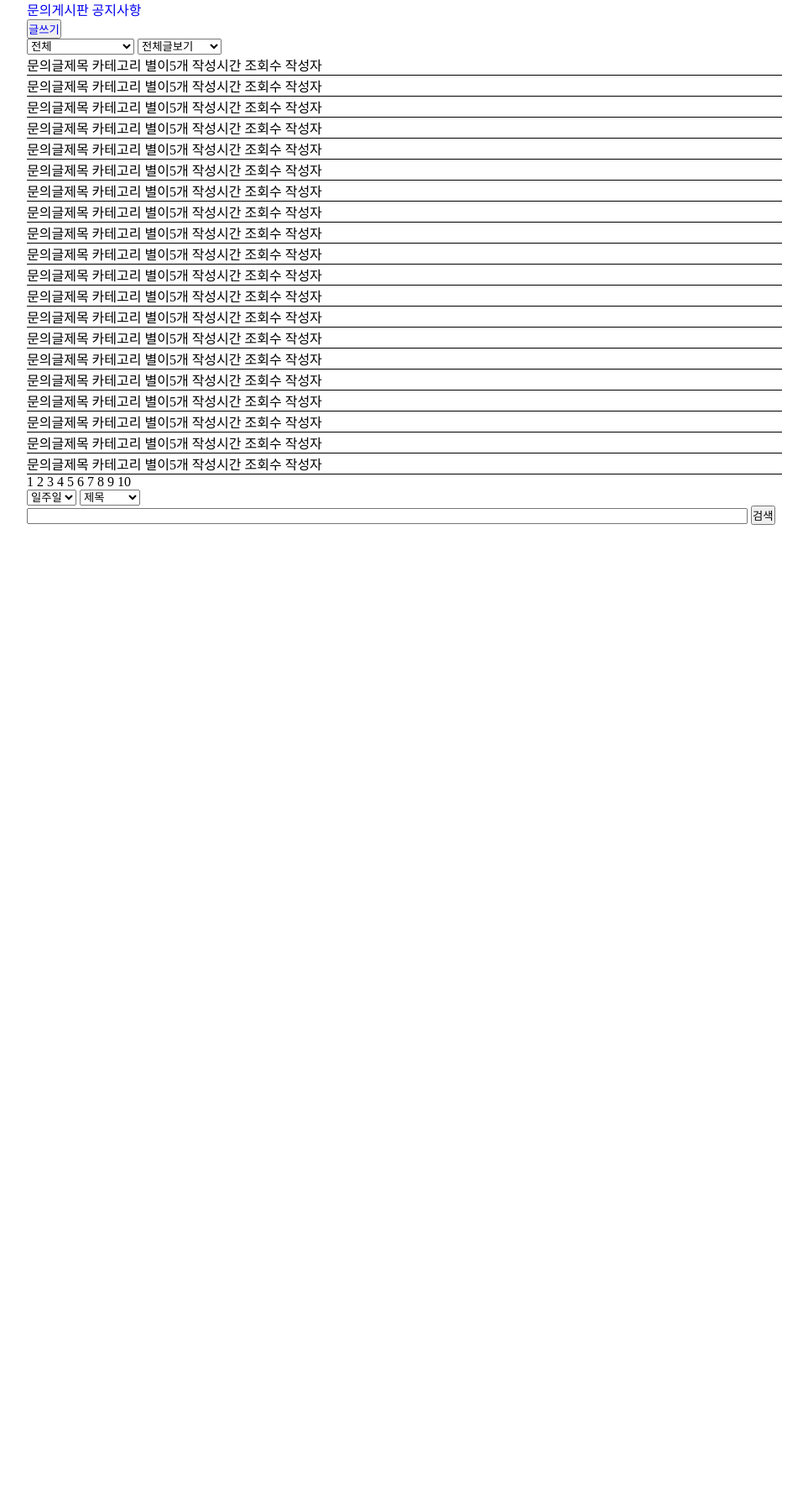
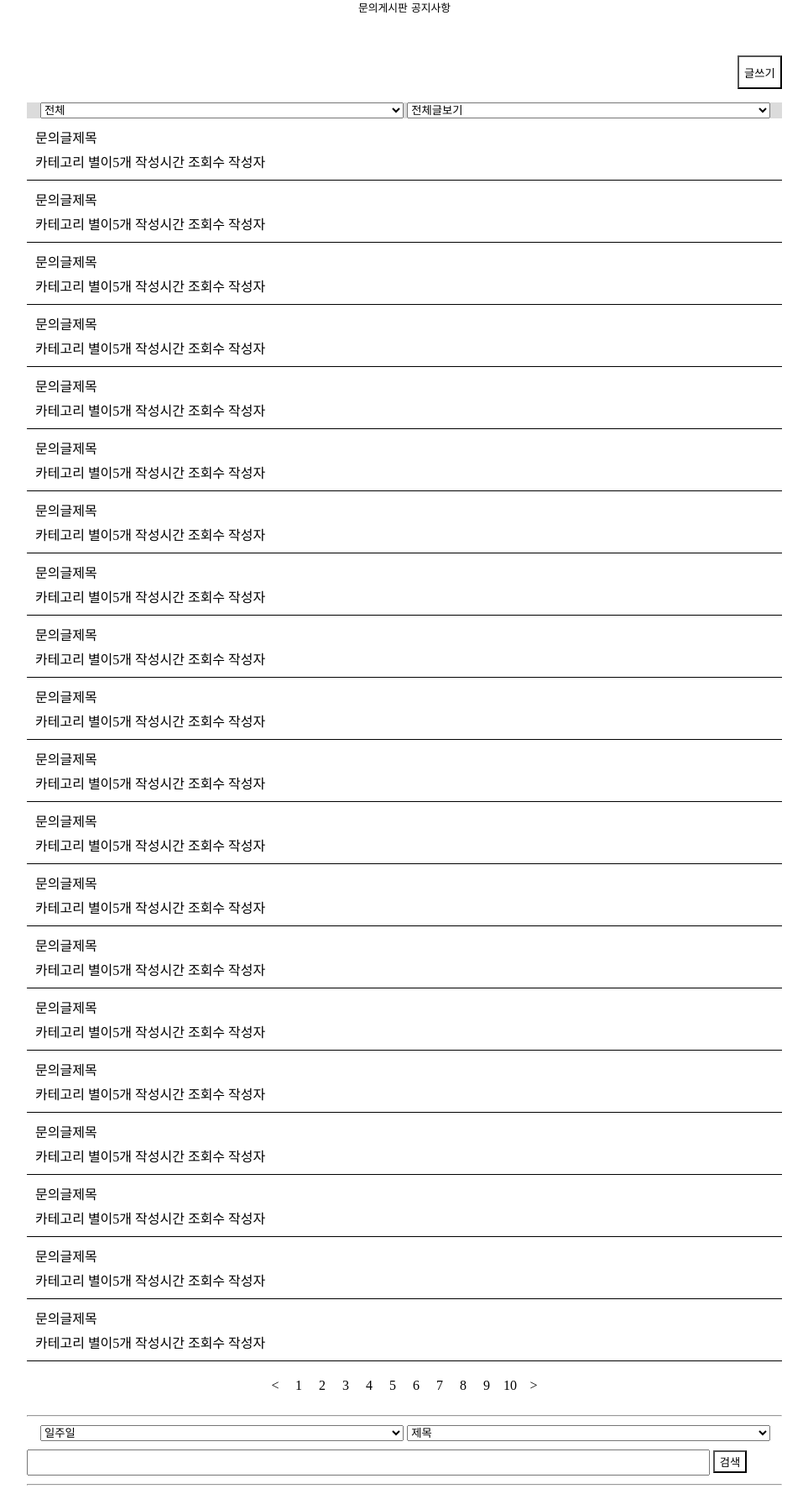
Before and after one commit to parkbc98/lastTeam_project, a plain HTML site: page HTML/QnA/QnA_main.html in a window 1280 px wide. Shown: the part 1-1780 px from the top of the page at 84% size, without its empty margins (158-1121 px from the left). Before the commit the page ends 800 px from the top, so only its background shows below. Drawn offline with Linux system fonts and the light colour scheme.

Commit message:
css confirm

```diff
--- a/CSS/QnA/QnA_main.css
+++ b/CSS/QnA/QnA_main.css
@@ -9,7 +9,45 @@ body {
     margin: auto;
 }
 
-.qna_main_top_nav li {
+/* top */
+.qna_main_top_nav {
+    text-decoration: none;
+}
+
+.qna_main_top_nav ul li a {
+    color: black;
+    font-size: 0.8em;
+}
+
+.qna_main_board_btn {
+    margin-top: 3em;
+    margin-bottom: 1em;
+    text-align: right;
+}
+
+.qna_main_board_btn a {
+    color: black;
+}
+
+.qna_main_board_btn a button {
+    width: 4em;
+    height: 3em;
+    text-decoration: none;
+    background: #ffffff;
+}
+
+.qna_main_top_nav_listbox {
+    background: #dbdbdb;
+    padding-left: 1em;
+
+}
+
+/* main */
+.qna_main_top_nav ul {
+    text-align: center;
+}
+
+.qna_main_top_nav ul li {
     display: inline-block;
     list-style: none;
 }
@@ -17,13 +55,43 @@ body {
 .qna_main_content li {
     border-bottom: solid 1px;
     list-style: none;
+    padding: 10px;
+}
+
+.qna_main_content li p {
+    padding-bottom: 5px;
+}
+
+/* under */
+.qna_main_under_nav ul {
+    margin: 20px 0px;
+    text-align: center;
 }
 
 .qna_main_under_nav ul li {
     display: inline-block;
     list-style: none;
+    width: 1.5em;
+    height: 1.5em;
+}
+
+.qna_main_under_nav_listbox {
+    padding-left: 1em;
+    margin-bottom: 10px;
 }
 
 .qna_main_under_nav_input {
-    width: 95%;
+    width: 90%;
+    height: 2em;
 }
+
+.qna_main_under_nav hr {
+    margin: 10px 0px;
+}
+
+.qna_main_under_nav button {
+    width: 3em;
+    height: 2em;
+    text-decoration: none;
+    background: #ffffff;
+}
--- a/CSS/QnA/QnA_privacy.css
+++ b/CSS/QnA/QnA_privacy.css
@@ -1,8 +1,13 @@
+body {
+    width: 900px;
+    margin: auto;
+}
+
 .priv_title {
     text-align: center;
 }
 
-main{
+main {
     height: 90vh;
     overflow: hidden;
     overflow: scroll auto;
--- a/CSS/new_n_event/news/newsList.css
+++ b/CSS/new_n_event/news/newsList.css
@@ -0,0 +1,209 @@
+*{
+    margin: 0;
+    padding: 0;
+    box-sizing: border-box;
+    font-size: 11px;
+ }
+
+ select{
+    background-color: transparent;
+    cursor: pointer;
+ }
+
+ button {
+    height: 39px;
+    border: 0px;
+    background-color: #fff;
+    border: 1px solid #fff;
+    cursor: pointer;
+ }
+
+ .tool_bar_top button:hover {
+    background: #d6d6d6;
+    border: 1px solid #d6d6d6;
+    border-radius:6px;
+    cursor: pointer;
+ }
+
+ .font_tool_wrap button:nth-child(n+4){
+    width: 28px;
+ }
+
+ .list_n_aline_tool_wrap button:nth-last-child(-n+4){
+    width:  28px;
+ }
+
+ .functional_tool_button button{
+    width: 28px;
+ }
+
+ .container{
+    padding: 180px 20px 50px 20px;
+ }
+
+ .content{
+    max-width: 1000px;
+    margin: 0 auto;
+ }
+
+ .board_wrap{
+    padding: 10px 0 0;
+    border: 1px solid #d5d5d5;
+    word-break: break-all;
+    word-wrap: break-word;
+    background-color: #fff;
+
+ }
+
+ .title_wrap{
+    display: grid;
+    grid-template-columns: 1fr 9fr;
+    border-bottom: 1px solid #d5d5d5;
+ }
+
+ .title{
+    vertical-align: top;
+    text-align: left;
+    padding: 10px 0px 12px 13px;
+    color: #757575;
+ }
+
+ .title>strong{
+    display: inline-block;
+    height: 20px;
+ }
+
+ .category_list_select_box{
+    margin: 0 0 5px;
+    width: 99%;
+    border: 1px solid #dfdfdf;
+    vertical-align: middle;
+    height: 36px;
+    padding: 0 5px;
+ }
+
+ .list_n_aline_tool_wrap{
+    display: inline-block;
+ }
+
+ .etc_tool_wrap{
+    display: inline-block;
+ }
+
+ .title_input_box>input{
+    margin: 0 0 5px;
+    width: 99%;
+    border: 1px solid #dfdfdf;
+    vertical-align: middle;
+    height: 36px;
+    padding: 0 5px;
+ }
+
+ .tool_bar_top{
+    display: flex;
+    justify-content: space-between;
+    padding: 1px;
+    align-items: center;
+    height: 40px;
+ }
+
+ .font_tool_wrap{
+    display: inline-block;
+    height: 40px;
+    margin-left: 5px;
+ }
+
+ .fontImpotance_select_box,.fontSize_select_box,.fontStyle_select_box{
+    width: 80px;
+    font-weight: normal;
+    border: none;
+    vertical-align: middle;
+    height: 100%;
+ }
+
+ .list_tool_wrap{
+    display: flex;
+    justify-content: space-between;
+ }
+
+ .functional_tool_button{
+    margin-right: 9px;
+ }
+
+ .main_text_line{
+    display: block;
+    content: "";
+    margin-left: 9px;
+    margin-right: 9px;
+    background: #efefef;
+    height: 1px;
+ }
+
+ textarea{
+    border: none;
+    height: 500px;
+    width: 100%;
+ }
+
+ .tool_bar_bottom{
+    border-bottom: 1px solid #d5d5d5;
+    border-top: 1px solid #d5d5d5;
+    text-align: right;
+ }
+
+ .letter_num{
+    display: inline-block;
+    padding: 10px;
+    color: #999;
+ }
+
+ .attach_block_wrap>div{
+    display: grid;
+    grid-template-columns: 1fr 9fr;
+    border-top: 1px solid #d5d5d5;
+    padding: 10px;
+ }
+
+ .attach_block_wrap>div>span,input{
+    color: #757575;
+ }
+
+ #url_block>input,#password_block>input{
+    border: 1px solid #d6d6d6;
+ }
+
+ #url_block>div>span,#password_block>div>span{
+    display: block;
+    color: #757575;
+    padding-top: 7px;
+ }
+
+ #url_block>input,#password_block>input{
+    border: 1px solid #d6d6d6;
+    height: 30px;
+ }
+
+ #url_block,#password_block{
+    padding: 10px;
+ }
+
+ .push_cancel_wrap{
+    display: grid;
+    grid-template-columns: 1fr 1fr;
+    padding-top: 10px;
+ }
+
+ .push_cancel_wrap>button{
+    border: 1px solid #000;
+ }
+
+
+ #push_button,#cancel_button{
+    border: 1px solid #d6d6d6;
+    height: 30px;
+ }
+
+ #push_button{
+    background-color: #000;
+    color: white;
+ }
--- a/HTML/QnA/QnA_main.html
+++ b/HTML/QnA/QnA_main.html
@@ -29,51 +29,177 @@
             <li><a href="../new_n_event/news/newsList.html">공지사항</a></li>
         </ul>
         <div class="qna_main_board_btn">
+            <a href="./board/board.html">
                 <button>
-                <a href="./board/board.html">글쓰기</a>
+                    글쓰기
                 </button>
+            </a>
         </div>
-        <select name="qna_main_top_nav_list" id="qna_main_top_nav_list">
+
+        <div class="qna_main_top_nav_listbox">
+            <select name="qna_main_top_nav_list" id="qna_main_top_nav_list" style="width:49%;">
                 <option value="전체">전체</option>
                 <option value="상품문의">상품문의</option>
                 <option value="배송문의">배송문의</option>
                 <option value="취소/교환/환불문의">취소&#47;교환&#47;환불문의</option>
                 <option value="A/S문의">A&#47;S문의</option>
             </select>
-        <select name="qna_main_top_nav_mood" id="qna_main_top_nav_mood">
+            <select name="qna_main_top_nav_mood" id="qna_main_top_nav_mood" style="width:49%;">
                 <option value="전체글보기">전체글보기</option>
                 <option value="답변전 글보기">답변전 글보기</option>
                 <option value="답변완료 글보기">답변전 글보기</option>
             </select>
+        </div>
     </nav>
 
     <main>
         <ul class="qna_main_content">
-            <li>문의글제목 카테고리 별이5개 작성시간 조회수 작성자</li>
-            <li>문의글제목 카테고리 별이5개 작성시간 조회수 작성자</li>
-            <li>문의글제목 카테고리 별이5개 작성시간 조회수 작성자</li>
-            <li>문의글제목 카테고리 별이5개 작성시간 조회수 작성자</li>
-            <li>문의글제목 카테고리 별이5개 작성시간 조회수 작성자</li>
-            <li>문의글제목 카테고리 별이5개 작성시간 조회수 작성자</li>
-            <li>문의글제목 카테고리 별이5개 작성시간 조회수 작성자</li>
-            <li>문의글제목 카테고리 별이5개 작성시간 조회수 작성자</li>
-            <li>문의글제목 카테고리 별이5개 작성시간 조회수 작성자</li>
-            <li>문의글제목 카테고리 별이5개 작성시간 조회수 작성자</li>
-            <li>문의글제목 카테고리 별이5개 작성시간 조회수 작성자</li>
-            <li>문의글제목 카테고리 별이5개 작성시간 조회수 작성자</li>
-            <li>문의글제목 카테고리 별이5개 작성시간 조회수 작성자</li>
-            <li>문의글제목 카테고리 별이5개 작성시간 조회수 작성자</li>
-            <li>문의글제목 카테고리 별이5개 작성시간 조회수 작성자</li>
-            <li>문의글제목 카테고리 별이5개 작성시간 조회수 작성자</li>
-            <li>문의글제목 카테고리 별이5개 작성시간 조회수 작성자</li>
-            <li>문의글제목 카테고리 별이5개 작성시간 조회수 작성자</li>
-            <li>문의글제목 카테고리 별이5개 작성시간 조회수 작성자</li>
-            <li>문의글제목 카테고리 별이5개 작성시간 조회수 작성자</li>
+            <li>
+                <p>
+                    문의글제목
+                </p>
+                <div>카테고리 별이5개 작성시간 조회수 작성자
+                </div>
+            </li>
+            <li>
+                <p>
+                    문의글제목
+                </p>
+                <div>카테고리 별이5개 작성시간 조회수 작성자
+                </div>
+            </li>
+            <li>
+                <p>
+                    문의글제목
+                </p>
+                <div>카테고리 별이5개 작성시간 조회수 작성자
+                </div>
+            </li>
+            <li>
+                <p>
+                    문의글제목
+                </p>
+                <div>카테고리 별이5개 작성시간 조회수 작성자
+                </div>
+            </li>
+            <li>
+                <p>
+                    문의글제목
+                </p>
+                <div>카테고리 별이5개 작성시간 조회수 작성자
+                </div>
+            </li>
+            <li>
+                <p>
+                    문의글제목
+                </p>
+                <div>카테고리 별이5개 작성시간 조회수 작성자
+                </div>
+            </li>
+            <li>
+                <p>
+                    문의글제목
+                </p>
+                <div>카테고리 별이5개 작성시간 조회수 작성자
+                </div>
+            </li>
+            <li>
+                <p>
+                    문의글제목
+                </p>
+                <div>카테고리 별이5개 작성시간 조회수 작성자
+                </div>
+            </li>
+            <li>
+                <p>
+                    문의글제목
+                </p>
+                <div>카테고리 별이5개 작성시간 조회수 작성자
+                </div>
+            </li>
+            <li>
+                <p>
+                    문의글제목
+                </p>
+                <div>카테고리 별이5개 작성시간 조회수 작성자
+                </div>
+            </li>
+            <li>
+                <p>
+                    문의글제목
+                </p>
+                <div>카테고리 별이5개 작성시간 조회수 작성자
+                </div>
+            </li>
+            <li>
+                <p>
+                    문의글제목
+                </p>
+                <div>카테고리 별이5개 작성시간 조회수 작성자
+                </div>
+            </li>
+            <li>
+                <p>
+                    문의글제목
+                </p>
+                <div>카테고리 별이5개 작성시간 조회수 작성자
+                </div>
+            </li>
+            <li>
+                <p>
+                    문의글제목
+                </p>
+                <div>카테고리 별이5개 작성시간 조회수 작성자
+                </div>
+            </li>
+            <li>
+                <p>
+                    문의글제목
+                </p>
+                <div>카테고리 별이5개 작성시간 조회수 작성자
+                </div>
+            </li>
+            <li>
+                <p>
+                    문의글제목
+                </p>
+                <div>카테고리 별이5개 작성시간 조회수 작성자
+                </div>
+            </li>
+            <li>
+                <p>
+                    문의글제목
+                </p>
+                <div>카테고리 별이5개 작성시간 조회수 작성자
+                </div>
+            </li>
+            <li>
+                <p>
+                    문의글제목
+                </p>
+                <div>카테고리 별이5개 작성시간 조회수 작성자
+                </div>
+            </li>
+            <li>
+                <p>
+                    문의글제목
+                </p>
+                <div>카테고리 별이5개 작성시간 조회수 작성자
+                </div>
+            </li>
+            <li>
+                <p>
+                    문의글제목
+                </p>
+                <div>카테고리 별이5개 작성시간 조회수 작성자
+                </div>
+            </li>
         </ul>
     </main>
 
     <nav class="qna_main_under_nav">
         <ul>
+            <li>&#60;</li>
             <li>1</li>
             <li>2</li>
             <li>3</li>
@@ -84,14 +210,19 @@
             <li>8</li>
             <li>9</li>
             <li>10</li>
+            <li>&#62;</li>
         </ul>
-        <select name="qna_main_under_nav_date" id="qna_main_under_nav_date">
+
+        <hr>
+
+        <div class="qna_main_under_nav_listbox">
+            <select name="qna_main_under_nav_date" id="qna_main_under_nav_date" style="width:49%;">
                 <option value="일주일">일주일</option>
                 <option value="한달">한달</option>
                 <option value="세달">세달</option>
                 <option value="전체">전체</option>
             </select>
-        <select name="qna_main_under_nav_info" id="qna_main_under_nav_info">
+            <select name="qna_main_under_nav_info" id="qna_main_under_nav_info" style="width:49%;">
                 <option value="제목">제목</option>
                 <option value="내용">내용</option>
                 <option value="글쓴이">글쓴이</option>
@@ -99,10 +230,16 @@
                 <option value="별명">별명</option>
                 <option value="상품정보">상품정보</option>
             </select>
+        </div>
+
         <input type="text" class="qna_main_under_nav_input">
+
         <button>
             검색
         </button>
+
+        <hr>
+
     </nav>
 </body>
 
```
Lines whose indentation alone changed are shown as unchanged.
